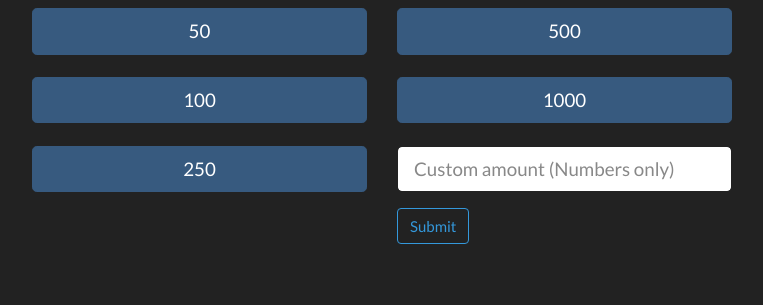
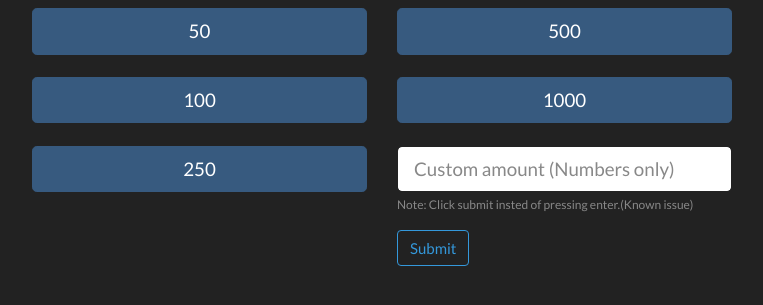
Before and after one commit to kevin-samson/Flask-atm-website, a Flask app: page /draw in a window 1280 px wide. Shown: the part 208-513 px from the top of the page, without its empty margins (258-1021 px from the left). Run offline with Flask 2, Linux system fonts and the light colour scheme; the visitor is signed in with stand-in values (Sample User, id 1); some libraries are stand-ins or nearby versions.

Commit message:
Added a note

```diff
--- a/atm/templates/draw.html
+++ b/atm/templates/draw.html
@@ -38,7 +38,7 @@
                                         {% else %}
                                             {{ money.num(class="form-control form-control-lg",placeholder="Custom amount (Numbers only)") }}
                                         {% endif %}
-
+                                        <small id="emailHelp" class="form-text text-muted">Note: Click submit insted of pressing enter.(Known issue)</small>
                                     </div>
                                     <div>{{ money.submit(class="btn btn-outline-info") }}</div>
                                 </form>
```
